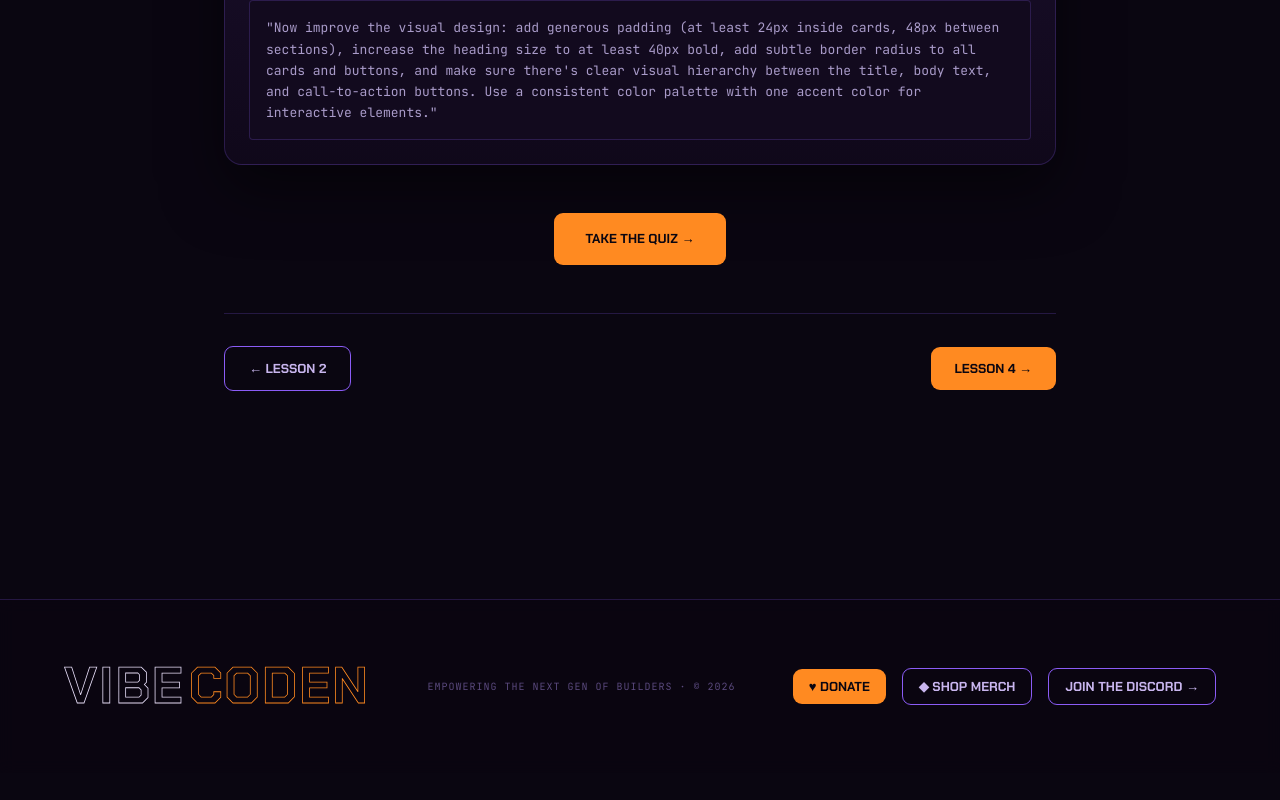
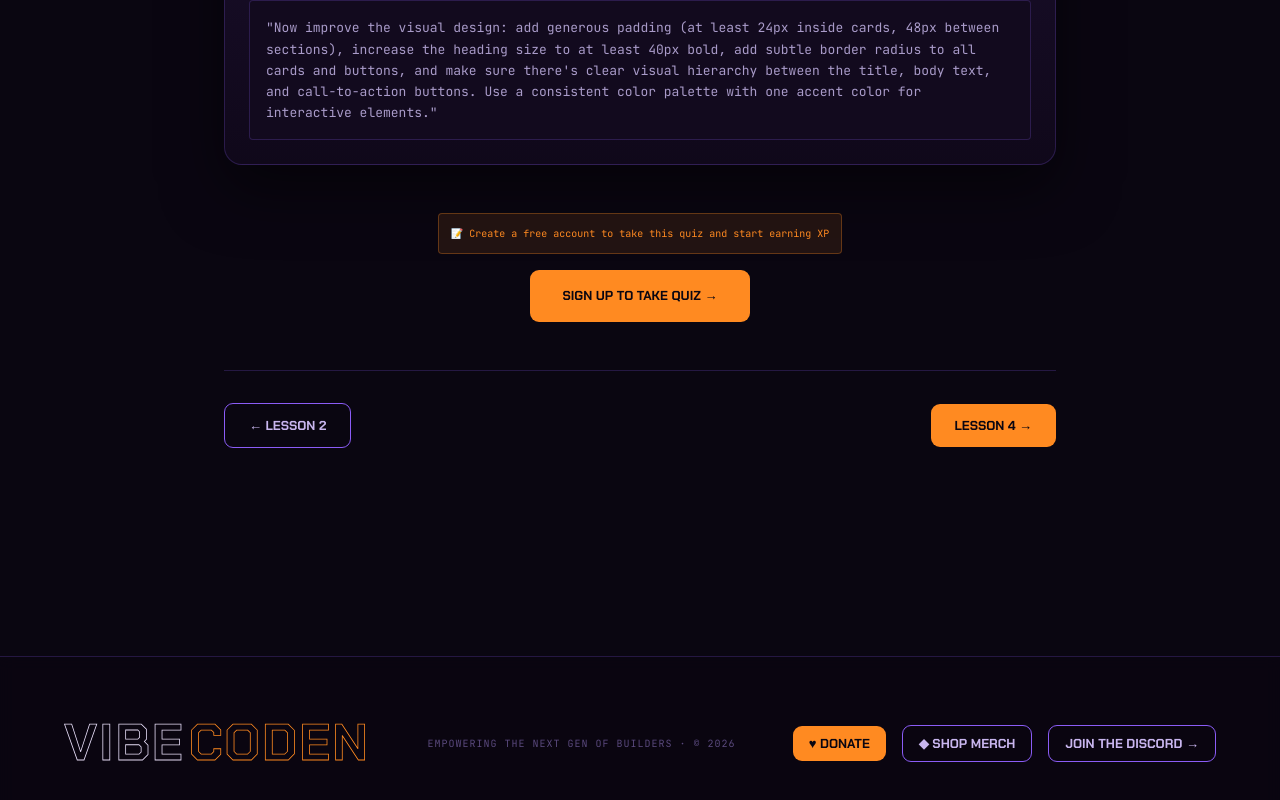
Before and after one commit to JonathanAilah/ailah-vibe, a Next.js app: page /learn/lesson-3 in a window 1280 px wide. Shown: the part 3304-4104 px from the top of the page. Before the commit the page ends 4077 px from the top, so only its background shows below. Built offline with nearby package versions, Linux system fonts and the light colour scheme.

Commit message:
Implement login check for quiz access
Added login check before allowing quiz access and updated button text.

```diff
--- a/app/learn/lesson-3/page.tsx
+++ b/app/learn/lesson-3/page.tsx
@@ -57,7 +57,7 @@ const quizQuestions = [
 ]
 
 export default function Lesson3() {
-  const { awardXP } = useAppContext()
+  const { awardXP, isLoggedIn } = useAppContext()
   const [currentTab, setCurrentTab] = useState<'learn' | 'quiz'>('learn')
   const [currentQuestion, setCurrentQuestion] = useState(0)
   const [selectedAnswer, setSelectedAnswer] = useState<number | null>(null)
@@ -126,7 +126,10 @@ export default function Lesson3() {
         {(['learn', 'quiz'] as const).map((tab) => (
           <button
             key={tab}
-            onClick={() => setCurrentTab(tab)}
+            onClick={() => {
+              if (tab === 'quiz' && !isLoggedIn) { window.location.href = '/login'; return }
+              setCurrentTab(tab)
+            }}
             className={`px-6 py-3 font-chakra font-bold text-sm uppercase transition-all border-b-2 ${
               currentTab === tab
                 ? 'text-orange-primary border-orange-primary'
@@ -302,13 +305,20 @@ export default function Lesson3() {
           </section>
 
           {/* Go to quiz */}
-          <div className="text-center">
-            <button
-              onClick={() => setCurrentTab('quiz')}
-              className="px-8 py-4 rounded-sm bg-orange-primary text-ink font-chakra font-bold text-sm uppercase transition-all hover:shadow-orange-glow-hover hover:-translate-y-0.5"
-            >
-              TAKE THE QUIZ →
-            </button>
+          <div className="text-center space-y-4">
+            {!isLoggedIn && (
+              <p className="text-xs font-mono text-orange-primary bg-orange-primary/10 border border-orange-primary/30 rounded p-3 inline-block">
+                📝 Create a free account to take this quiz and start earning XP
+              </p>
+            )}
+            <div>
+              <button
+                onClick={() => { if (!isLoggedIn) { window.location.href = '/login'; return } setCurrentTab('quiz') }}
+                className="px-8 py-4 rounded-sm bg-orange-primary text-ink font-chakra font-bold text-sm uppercase transition-all hover:shadow-orange-glow-hover hover:-translate-y-0.5"
+              >
+                {isLoggedIn ? "TAKE THE QUIZ →" : 'SIGN UP TO TAKE QUIZ →'}
+              </button>
+            </div>
           </div>
         </div>
       )}
```
